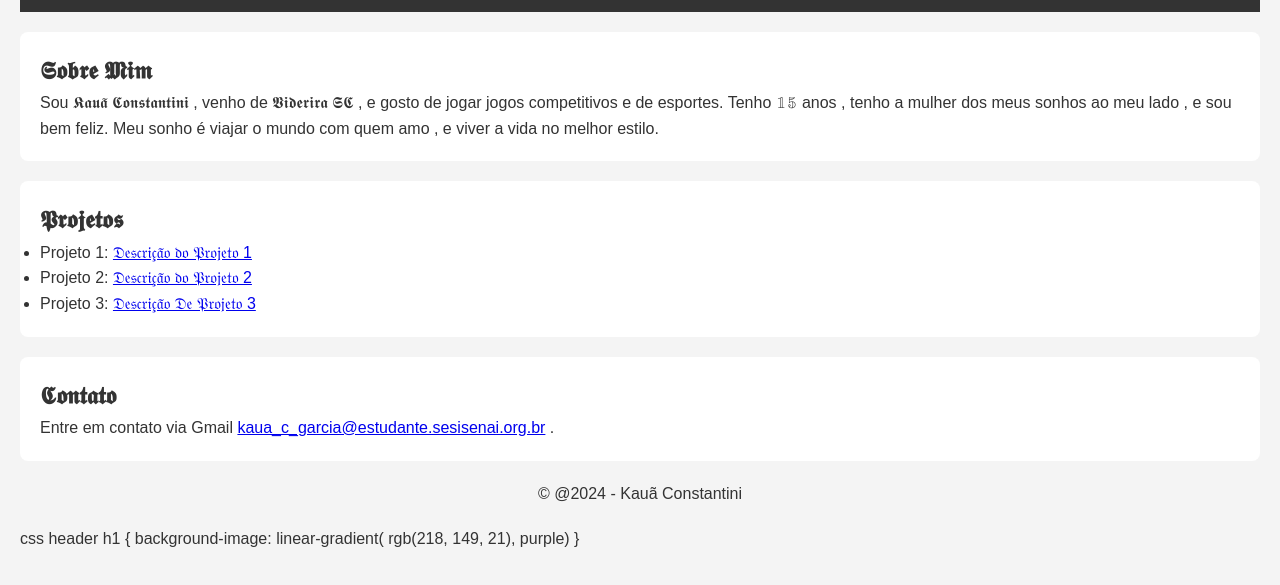
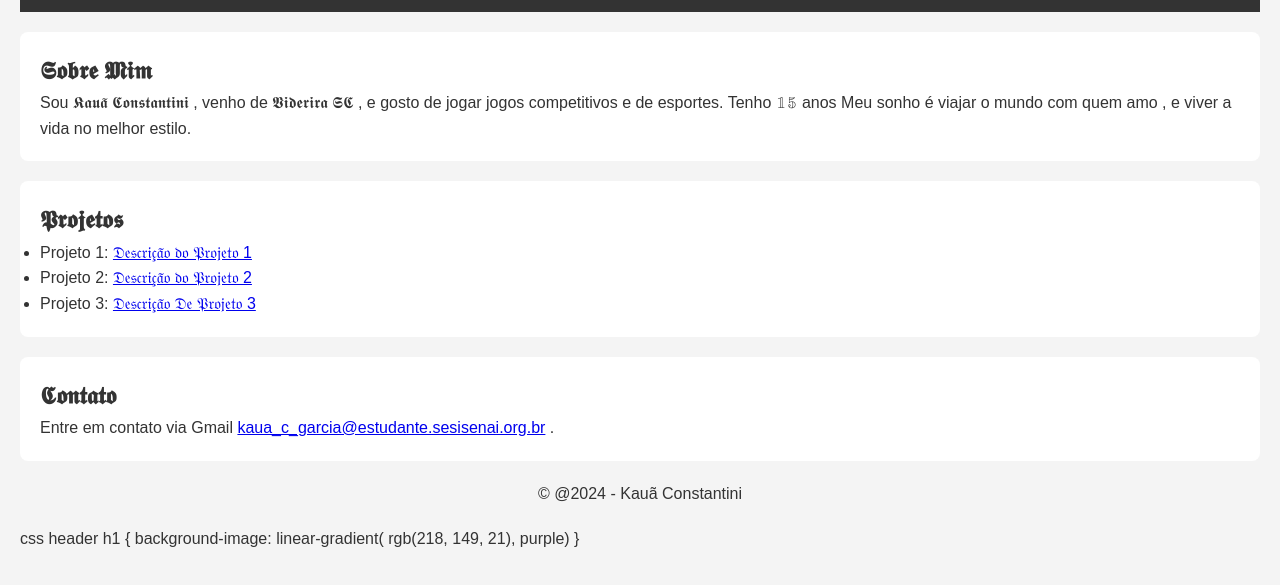
Before and after one commit to kauzzwwq/Pessoal, a plain HTML site: page index.html in a window 1280 px wide. Shown: the part 115-700 px from the top of the page. Drawn offline with Linux system fonts and the light colour scheme.

Commit message:
Update index.html

```diff
--- a/index.html
+++ b/index.html
@@ -1,4 +1,3 @@
-
 
 
 <!DOCTYPE html>
@@ -113,7 +112,7 @@ footer{
       esportes.
 
 
-      Tenho 𝟙𝟝 anos , tenho a mulher dos meus sonhos ao meu lado , e sou bem feliz.
+      Tenho 𝟙𝟝 anos
       Meu sonho é viajar o mundo com quem amo , e viver a vida no melhor estilo. </p>
   </section>
 
```
